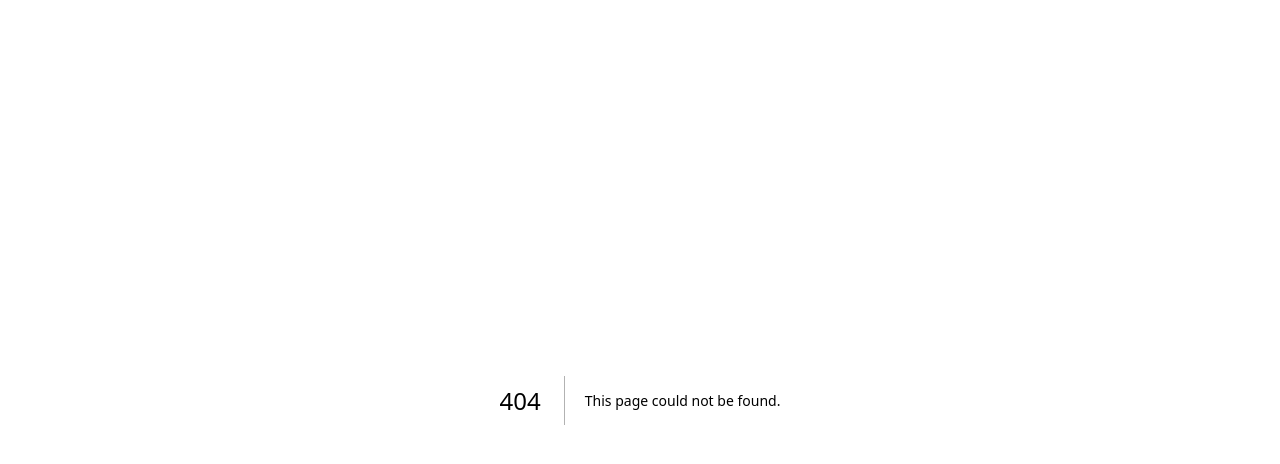
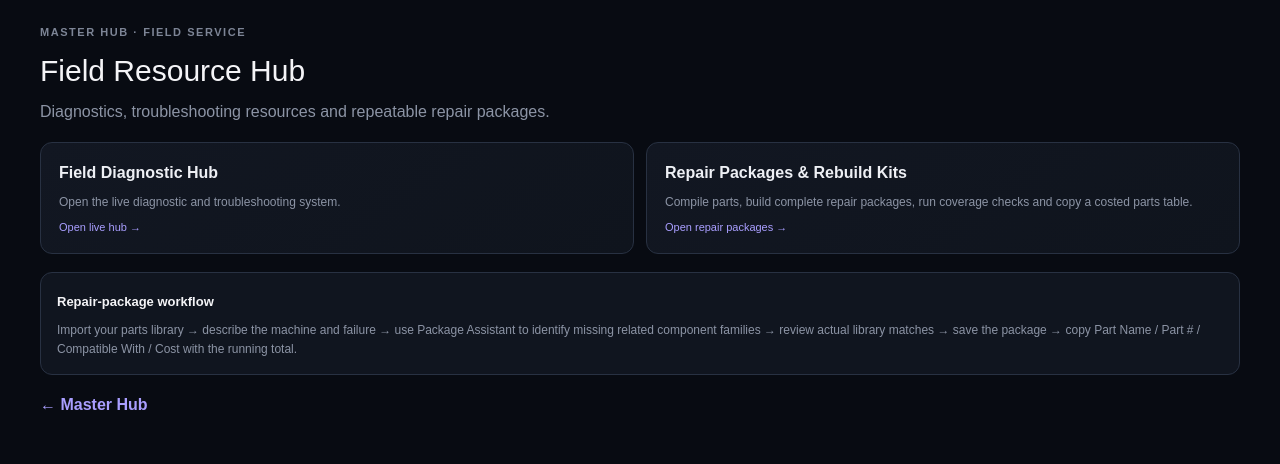
Before and after one commit to ssalem9580/master-hub, a Next.js app in the folder master-hub-app/: page /field-resource-hub in a window 1280 px wide. Before the commit this address had no page. Shown: the top 464 px of the page. Built offline with nearby package versions, Linux system fonts and the light colour scheme.

Commit message:
Add Field Resource Hub navigation for repair packages

```diff
--- /dev/null
+++ b/master-hub-app/src/app/field-resource-hub/page.tsx
@@ -0,0 +1,17 @@
+import Link from "next/link";
+
+const card:React.CSSProperties={display:"grid",gap:8,padding:18,border:"1px solid #283142",borderRadius:12,background:"linear-gradient(145deg,#121722,#0f141d)",color:"#eef0f5",textDecoration:"none"};
+
+export default function FieldResourceHubPage(){
+  return <main style={{minHeight:"100vh",background:"#080b12",color:"#f4f4f7",fontFamily:"Arial,sans-serif",padding:24}}>
+    <div style={{maxWidth:1200,margin:"0 auto",display:"grid",gap:18}}>
+      <header><div style={{fontSize:11,letterSpacing:".14em",color:"#7d8596",fontWeight:800}}>MASTER HUB · FIELD SERVICE</div><h1 style={{margin:"7px 0",fontSize:30}}>Field Resource Hub</h1><p style={{margin:0,color:"#8c94a5"}}>Diagnostics, troubleshooting resources and repeatable repair packages.</p></header>
+      <section style={{display:"grid",gridTemplateColumns:"repeat(auto-fit,minmax(280px,1fr))",gap:12}}>
+        <a href="https://field-diagnostic-hub.vercel.app" target="_blank" rel="noreferrer" style={card}><strong>Field Diagnostic Hub</strong><span style={{fontSize:12,color:"#8c94a5"}}>Open the live diagnostic and troubleshooting system.</span><span style={{fontSize:11,color:"#a99eff"}}>Open live hub →</span></a>
+        <Link href="/repair-packages" style={card}><strong>Repair Packages & Rebuild Kits</strong><span style={{fontSize:12,color:"#8c94a5"}}>Compile parts, build complete repair packages, run coverage checks and copy a costed parts table.</span><span style={{fontSize:11,color:"#a99eff"}}>Open repair packages →</span></Link>
+      </section>
+      <section style={{padding:16,border:"1px solid #283142",borderRadius:12,background:"#10151f"}}><strong style={{fontSize:13}}>Repair-package workflow</strong><p style={{margin:"8px 0 0",fontSize:12,color:"#8c94a5",lineHeight:1.55}}>Import your parts library → describe the machine and failure → use Package Assistant to identify missing related component families → review actual library matches → save the package → copy Part Name / Part # / Compatible With / Cost with the running total.</p></section>
+      <Link href="/" style={{color:"#a99eff",textDecoration:"none",fontWeight:700}}>← Master Hub</Link>
+    </div>
+  </main>;
+}
```
